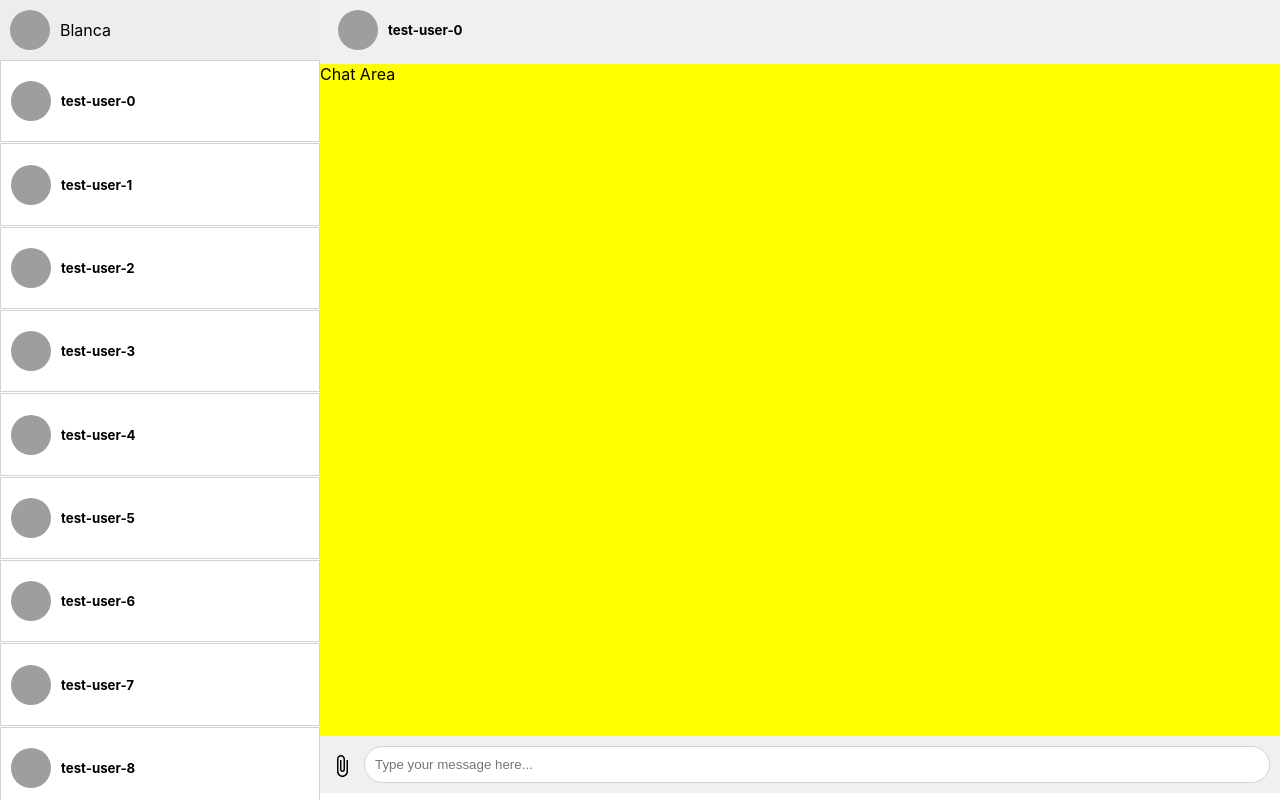
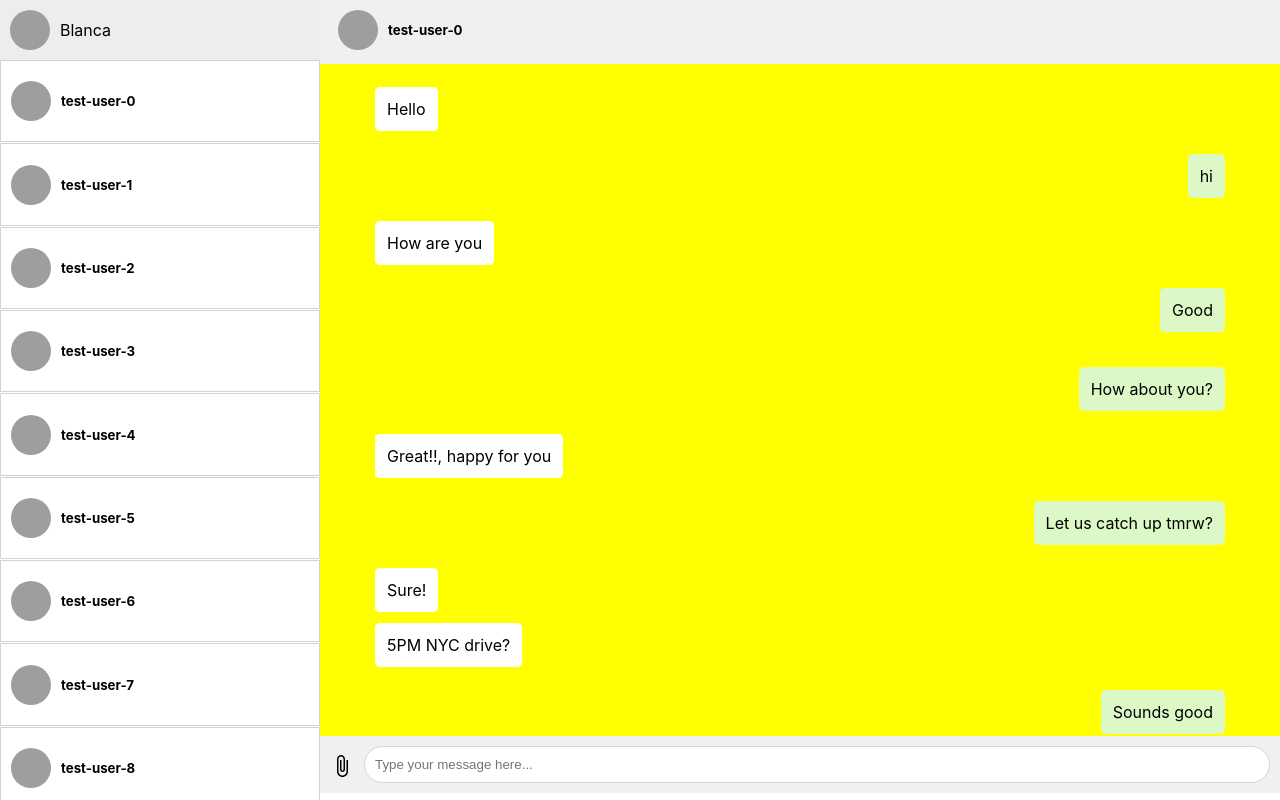
Before and after one commit to Akhil-Reddy-Challa/whats-app-web-clone, a React (Create React App) app: page /home in a window 1280 px wide. Both pictures are taken after a click on the element "test-user-0". Built offline with nearby package versions, Linux system fonts and the light colour scheme; grey boxes are pictures that could not be loaded.

Commit message:
chat playground mock write-up finished

```diff
--- a/src/components/Chat.css
+++ b/src/components/Chat.css
@@ -19,6 +19,7 @@
   /* height: 35rem; */
   height: 84vh;
   background-color: yellow;
+  overflow: scroll;
 }
 .chat__footer {
   background-color: #f0f0f0;
--- a/src/components/Chat.js
+++ b/src/components/Chat.js
@@ -1,16 +1,36 @@
-import React, { useState } from "react";
+import React, { useState, useEffect } from "react";
 import "./Chat.css";
 import { Avatar } from "@material-ui/core";
 import AttachFileTwoToneIcon from "@material-ui/icons/AttachFileTwoTone";
 import SendIcon from "@material-ui/icons/Send";
+import ChatPlayGround from "./ChatPlayGround";
 
 function Chat(props) {
   // console.log(props);
   const { username, useravatar } = props;
   const [message, setMessage] = useState();
+  const [messages, setMessages] = useState([]);
+
   const postMessage = () => {
     console.log("Postinggg...", message);
   };
+  useEffect(() => {
+    const fakeMessages = [
+      { person: "Hello" },
+      { you: "hi" },
+      { person: "How are you" },
+      { you: "Good" },
+      { you: "How about you?" },
+      { person: "Great!!, happy for you" },
+      { you: "Let us catch up tmrw?" },
+      { person: "Sure!" },
+      { person: "5PM NYC drive?" },
+      { you: "Sounds good" },
+      { you: "Will reach your home by 2PM" },
+      { person: "Cool!! Excited" },
+    ];
+    setMessages(fakeMessages);
+  }, []);
   return (
     <div className="chat">
       <div className="chat__header">
@@ -24,7 +44,9 @@ function Chat(props) {
         </header>
       </div>
       {/* Header with avatar & name */}
-      <div className="chat__ground">Chat Area</div>
+      <div className="chat__ground">
+        <ChatPlayGround chatHistory={messages} />
+      </div>
       {/* Chat history block */}
       <div className="footer">
         <footer className="">
--- /dev/null
+++ b/src/components/ChatPlayGround.css
@@ -0,0 +1,21 @@
+.chatground {
+  margin: 20px;
+}
+.messagebody {
+  margin: 35px;
+  display: flex;
+  flex-direction: column;
+}
+.personmessage {
+  background-color: white;
+  border: 2px solid white;
+  border-radius: 5px;
+  padding: 10px;
+}
+.yourmessage {
+  background-color: #dbf8c6;
+  border: 2px solid #dbf8c6;
+  border-radius: 5px;
+  padding: 10px;
+  float: right;
+}
--- /dev/null
+++ b/src/components/ChatPlayGround.js
@@ -0,0 +1,25 @@
+import React from "react";
+import "./ChatPlayGround.css";
+function ChatPlayGround(props) {
+  const { chatHistory } = props;
+  console.log(chatHistory);
+  return (
+    <div className="chatground">
+      {chatHistory.map((message) => (
+        <div className="messagebody">
+          {message.person ? (
+            <div>
+              <span className="personmessage">{message.person}</span>
+            </div>
+          ) : (
+            <div>
+              <span className="yourmessage">{message.you}</span>
+            </div>
+          )}
+        </div>
+      ))}
+    </div>
+  );
+}
+
+export default ChatPlayGround;
```
